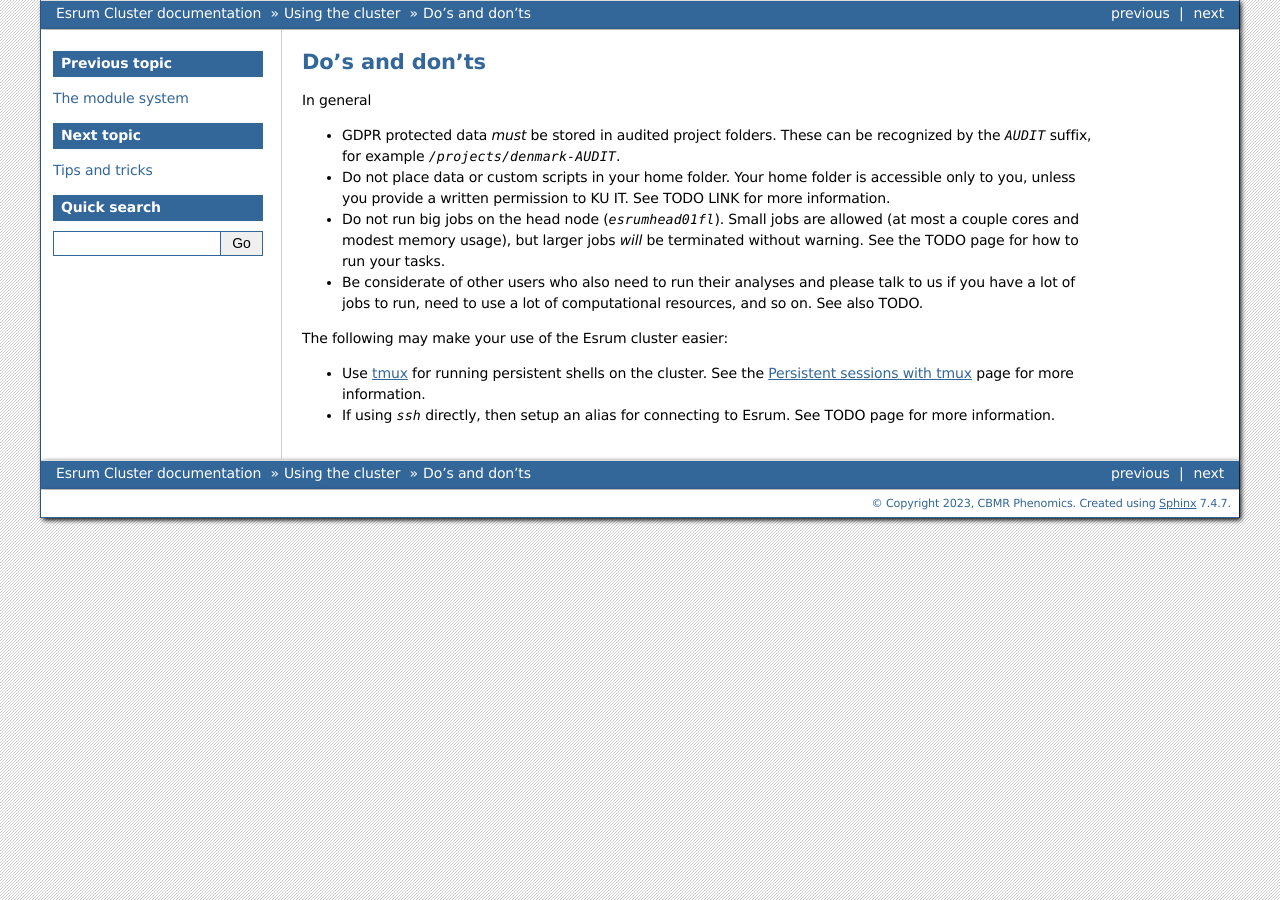
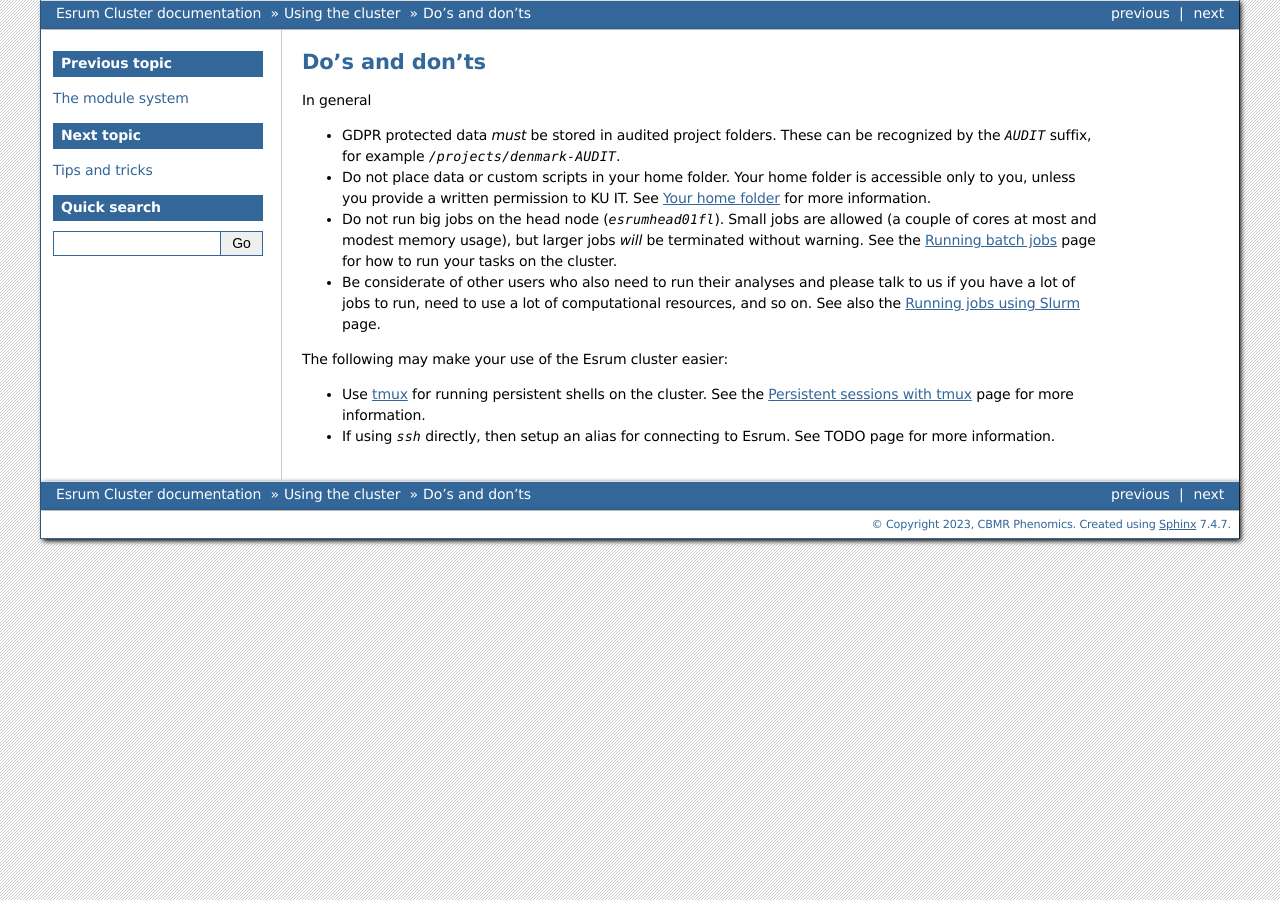
Before and after one commit to cbmrphenomics/cbmrphenomics.github.io, a Sphinx documentation site: the page built from esrum/source/usage/dos_and_donts.rst, in a window 1280 px wide. Built offline with Sphinx 7.4.7, drawn with Linux system fonts in a browser that asks for light colours.

Commit message:
update do's and don'ts

```diff
--- a/esrum/source/usage/batch_jobs.rst
+++ b/esrum/source/usage/batch_jobs.rst
@@ -1,3 +1,5 @@
+.. _page_batch_jobs:
+
 ####################
  Running batch jobs
 ####################
--- a/esrum/source/usage/dos_and_donts.rst
+++ b/esrum/source/usage/dos_and_donts.rst
@@ -10,16 +10,17 @@ In general
 
 -  Do not place data or custom scripts in your home folder. Your home
    folder is accessible only to you, unless you provide a written
-   permission to KU IT. See TODO LINK for more information.
+   permission to KU IT. See :ref:`section_home` for more information.
 
 -  Do not run big jobs on the head node (`esrumhead01fl`). Small jobs
-   are allowed (at most a couple cores and modest memory usage), but
-   larger jobs *will* be terminated without warning. See the TODO page
-   for how to run your tasks.
+   are allowed (a couple of cores at most and modest memory usage), but
+   larger jobs *will* be terminated without warning. See the
+   :ref:`page_batch_jobs` page for how to run your tasks on the cluster.
 
 -  Be considerate of other users who also need to run their analyses and
    please talk to us if you have a lot of jobs to run, need to use a lot
-   of computational resources, and so on. See also TODO.
+   of computational resources, and so on. See also the
+   :ref:`page_running` page.
 
 The following may make your use of the Esrum cluster easier:
 
--- a/esrum/source/usage/running_jobs.rst
+++ b/esrum/source/usage/running_jobs.rst
@@ -1,3 +1,5 @@
+.. _page_running:
+
 ##########################
  Running jobs using Slurm
 ##########################
--- a/esrum/source/usage/welcome_to_esrum.rst
+++ b/esrum/source/usage/welcome_to_esrum.rst
@@ -8,6 +8,8 @@ nodes.
 
 For a description of software available on Esrum, as well as
 instructions for adding your own software, see TODO. For an introduction
+
+.. _section_home:
 
 ******************
  Your home folder
```
